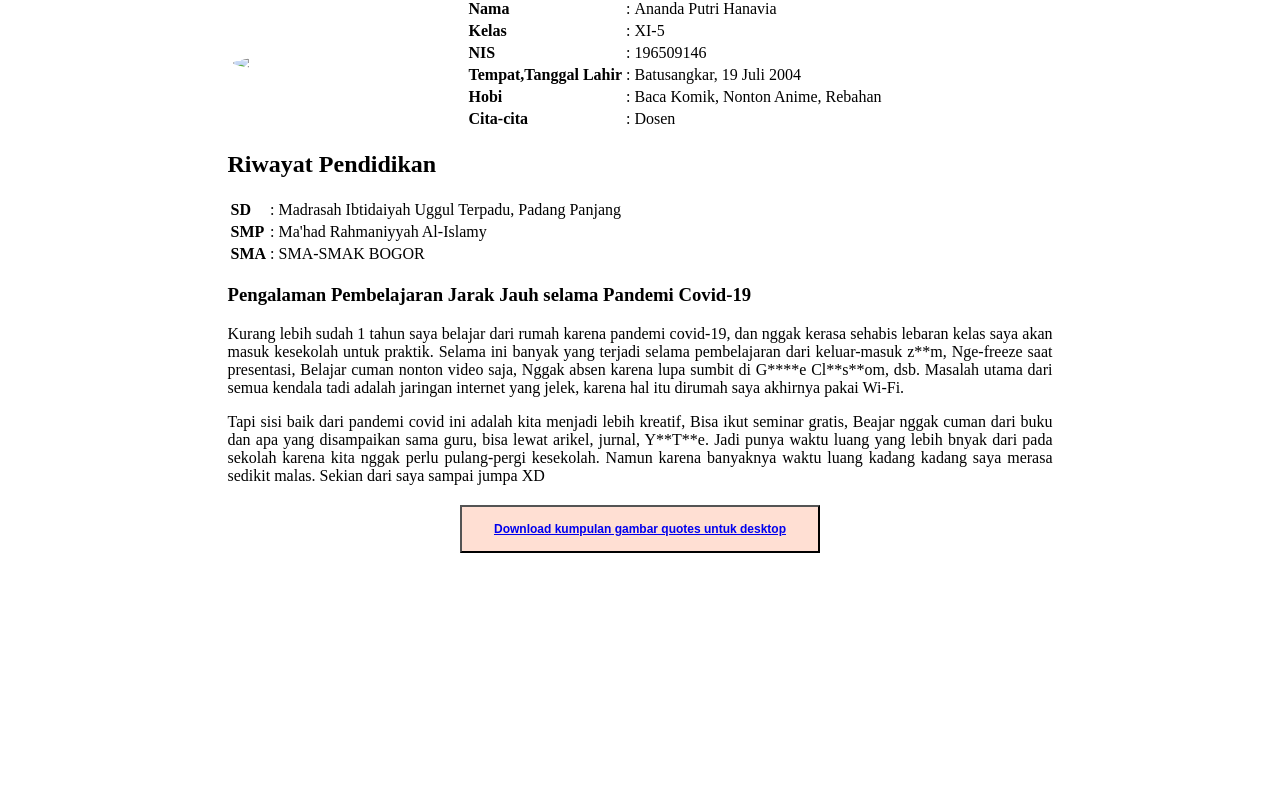
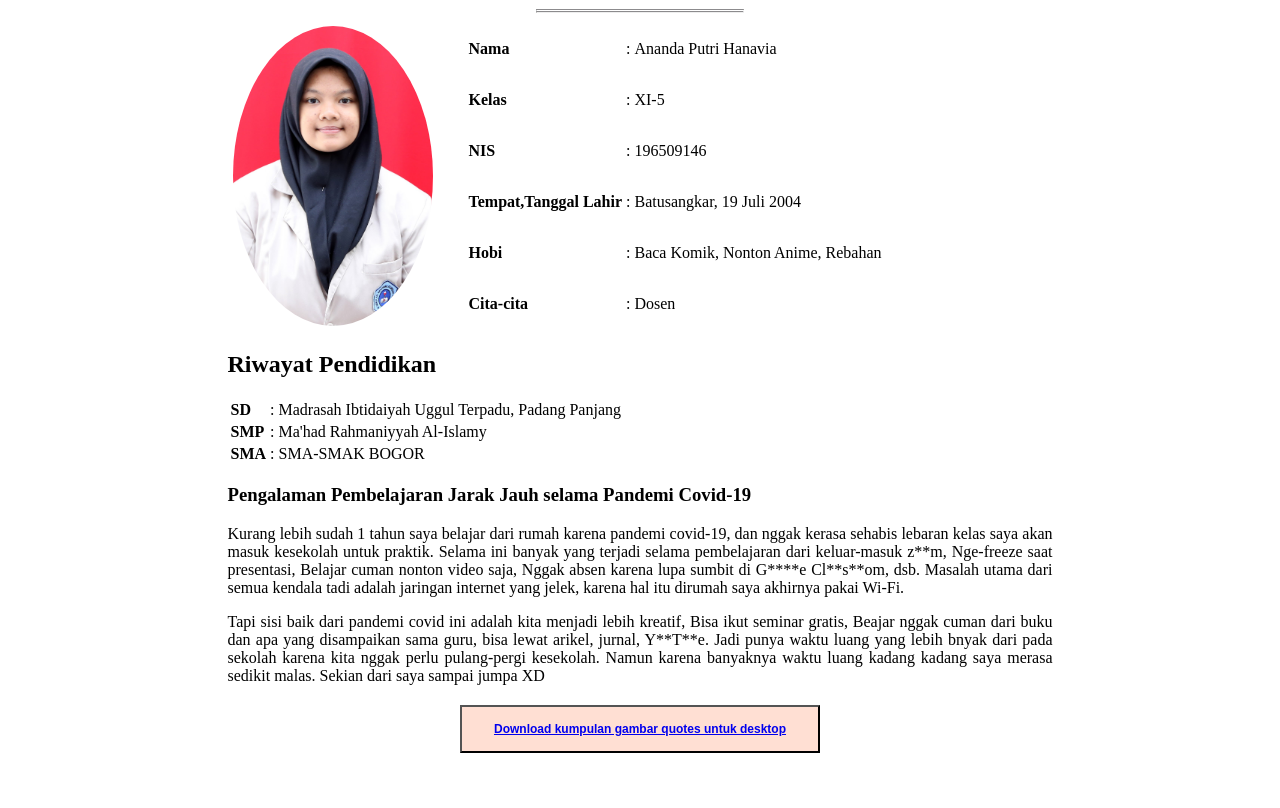
Before and after one commit to Anandaputri65/Anandaputri65.github.io, a plain HTML site: page index.html in a window 1280 px wide. Shown: the part 132-940 px from the top of the page. Before the commit the page ends 800 px from the top, so only its background shows below. Drawn offline with Linux system fonts and the light colour scheme.

Commit message:
Update index.html

```diff
--- a/index.html
+++ b/index.html
@@ -26,12 +26,12 @@
 		.wrap{ background-color:rgba(255,255,255,0.7); width: 825px; color:black; margin: 20px auto; padding:15px; }
 	</style>
 </head>
-	<body style="background: url(file:///D|PUPUT/SMAKBO.jpg);background-size:cover;background-attachment: fixed;">
+	<body style="background: <img scr="SMAKBO.jpg">;background-size:cover;background-attachment: fixed;">
 <div class="wrap">
 	<h1 class="class" align="center">BIODATA DIRI</h1><hr/ align="center" width="25%" style="border-top: 3px double #8c8b8d;">
 		<table>
 			<tr><td rowspan="11" width="100px">
-			<img src="file:///D|PUPUT/Ananda Putri.jpg" width="200px" style="display: block;border-radius: 50%;border-color:white;margin-right:30px" border="2px"></td></tr>
+			<img src="Ananda Putri.jpg" width="200px" style="display: block;border-radius: 50%;border-color:white;margin-right:30px" border="2px"></td></tr>
 			<tr><td><b>Nama</b></td><td>:</td> <td>Ananda Putri Hanavia</td></tr>
 			<tr><td><b>Kelas</b></td><td>:</td> <td>XI-5</td></tr>
 			<tr><td><b>NIS</b></td><td>:</td> <td>196509146</td></tr>
```
